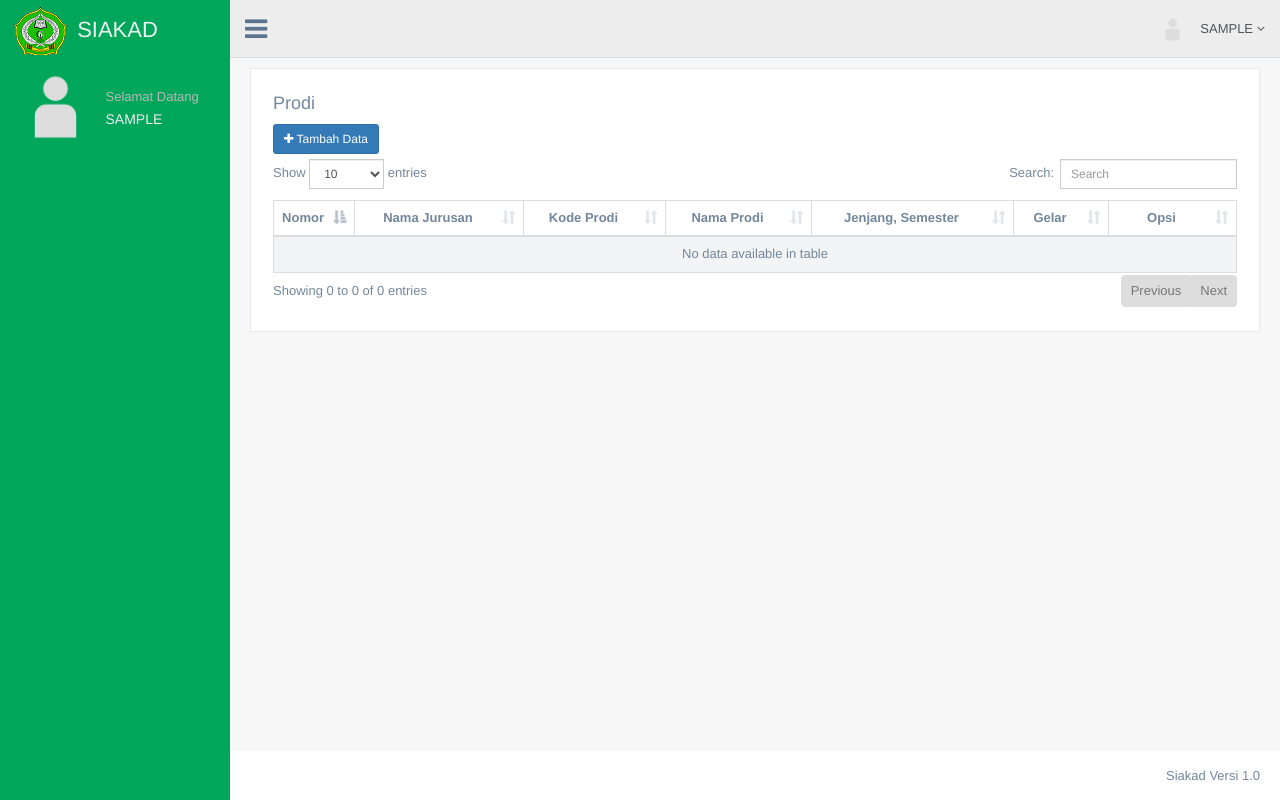
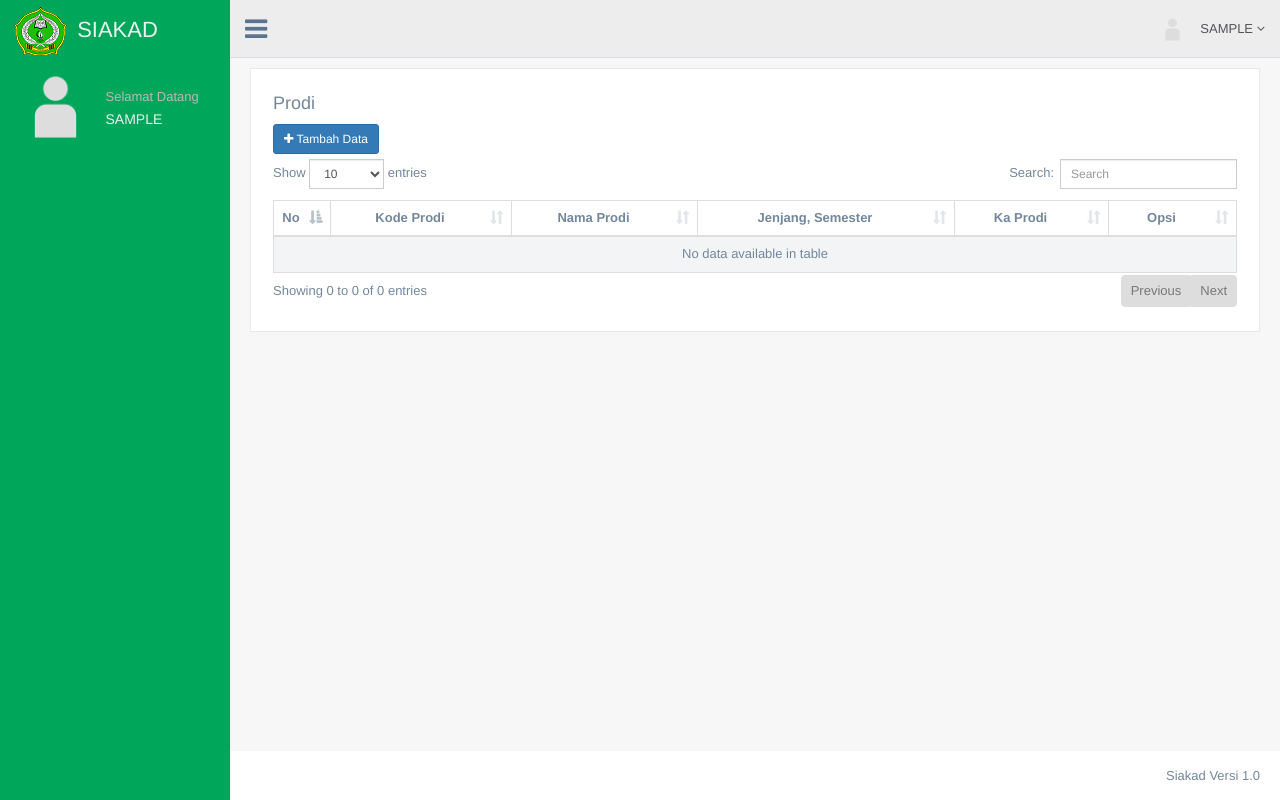
Before and after one commit to Boy0704/siakad, a CodeIgniter app: a page that uses application/views/konsentrasi/view.php in a window 1280 px wide. Run offline with CodeIgniter, Linux system fonts and the light colour scheme; the visitor is signed in with stand-in values (Sample User, id 1); data that the repository does not hold is empty; some libraries are stand-ins or nearby versions.

Commit message:
add ka prodi di konsentrasi Prodi

```diff
--- a/application/controllers/Konsentrasi.php
+++ b/application/controllers/Konsentrasi.php
@@ -31,12 +31,14 @@ class konsentrasi extends MY_Controller{
             $gelar      =   $this->input->post('gelar');
             $jenjang    =   $this->input->post('jenjang');
             $semester   =   $this->input->post('semester');
+            $ka_prodi   =   $this->input->post('ka_prodi');
             $data       =   array(  'nama_konsentrasi'=>$nama,
 
                                     'kode_nomor'=>$kode,
                                     'gelar'=>$gelar,
                                     'jenjang'=>$jenjang,
                                     'jml_semester'=>$semester,
+                                    'ka_prodi'=>$ka_prodi,
                                     'prodi_id'=>$prodi);
             $this->db->insert($this->tables,$data);
             redirect($this->uri->segment(1));
@@ -62,11 +64,13 @@ class konsentrasi extends MY_Controller{
             $gelar      =   $this->input->post('gelar');
             $jenjang    =   $this->input->post('jenjang');
             $semester   =   $this->input->post('semester');
+             $ka_prodi   =   $this->input->post('ka_prodi');
             $data       =   array(  'nama_konsentrasi'=>$nama,
                                     'kode_nomor'=>$kode,
                                     'gelar'=>$gelar,
                                     'jenjang'=>$jenjang,
                                     'jml_semester'=>$semester,
+                                    'ka_prodi'=>$ka_prodi,
                                     'prodi_id'=>$prodi);
             $this->Mcrud->update($this->tables,$data, $this->pk,$id);
             redirect($this->uri->segment(1));
--- a/application/views/konsentrasi/view.php
+++ b/application/views/konsentrasi/view.php
@@ -5,12 +5,13 @@ echo anchor($this->uri->segment(1).'/post',"<i class='fa fa-plus'></i> Tambah Da
 <table id="datatable" class="table table-striped table-bordered table-hover nowrap">
     <thead>
         <tr>
-            <th width="7">Nomor</th>
-            <th>Nama Jurusan</th>
+            <th width="7">No</th>
+            <!-- <th>Nama Jurusan</th> -->
             <th>Kode Prodi</th>
             <th>Nama Prodi</th>
             <th>Jenjang, Semester</th>
-            <th>Gelar</th>
+            <!-- <th>Gelar</th> -->
+            <th>Ka Prodi</th>
             <th width="90">Opsi</th>
         </tr>
     </thead>
@@ -24,11 +25,12 @@ echo anchor($this->uri->segment(1).'/post',"<i class='fa fa-plus'></i> Tambah Da
 
         <?php echo "<tr id='hide".$r->$pk."'>"; ?>
             <td align="center"><?php echo $i;?></td>
-            <td><?php echo strtoupper($r->nama_prodi);?></td>
+            <!-- <td><?php echo strtoupper($r->nama_prodi);?></td> -->
             <td><?php echo strtoupper($r->kode_prodi);?></td>
             <td><?php echo strtoupper($r->nama_konsentrasi)?></td>
             <td><?php echo strtoupper($r->jenjang).', '.$r->jml_semester;?></td>
-            <td><?php echo strtoupper($r->gelar);?></td>
+            <!-- <td><?php echo strtoupper($r->gelar);?></td> -->
+            <td><?php echo get_data('app_dosen','dosen_id',$r->ka_prodi,'nama_lengkap')?></td>
             <td class="text-center">
                 <div class="btn-group">
                     <a href="<?php echo base_url().''.$this->uri->segment(1).'/edit/'.$r->$pk;?>" data-toggle="tooltip" title="Edit" class="btn btn-sm btn-primary"><span class="glyphicon glyphicon-edit"></span></a>
```
Also changed, not shown: application/views/konsentrasi/edit.php (+13 -0 lines), application/views/konsentrasi/post.php (+11 -0 lines).
